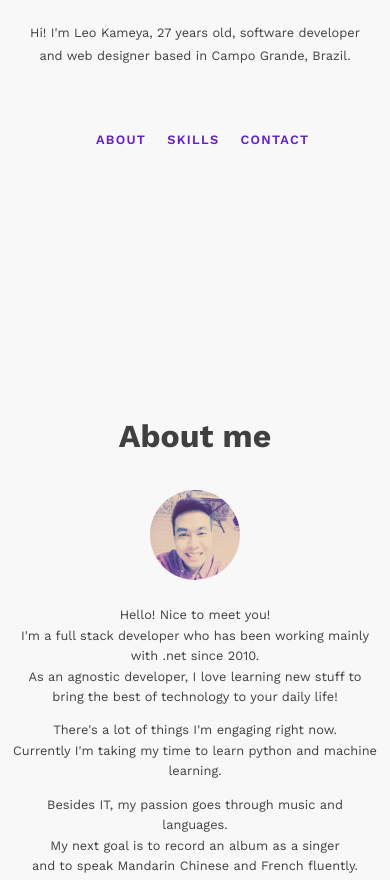
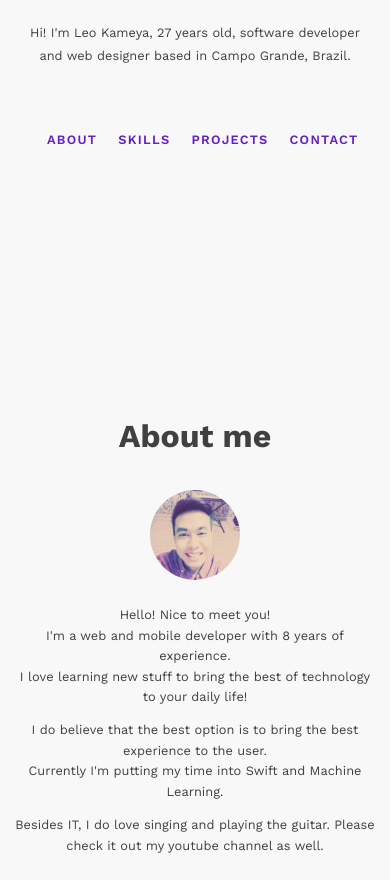
Before and after one commit to lkameya/leo-portfolio, a plain HTML site: page index.html in a window 390 px wide. Shown: the part 460-1340 px from the top of the page. Drawn offline with nearby package versions, Linux system fonts and the light colour scheme; a script that the page names is missing.

Commit message:
Adding projects section

```diff
--- a/index.html
+++ b/index.html
@@ -51,6 +51,9 @@
                             <a class="scrollClick" href="#work">skills</a>
                         </li>
                         <li>
+                            <a class="scrollClick" href="#projects">projects</a>
+                        </li>
+                        <li>
                             <a class="scrollClick" href="#contact">contact</a>
                         </li>
                     </ul>
@@ -74,15 +77,13 @@
 
             <div class="text">
                 <p>Hello! Nice to meet you! </p>
-                <p>I'm a full stack developer who has been working mainly with .net since 2010.</p>
-                <p>As an agnostic developer, I love learning new stuff to bring the best of technology to your daily life!</p>
+                <p>I'm a web and mobile developer with 8 years of experience.</p>
+                <p>I love learning new stuff to bring the best of technology to your daily life!</p>
                 <br>
-                <p>There's a lot of things I'm engaging right now.</p>
-                <p>Currently I'm taking my time to learn python and machine learning.</p>
+                <p>I do believe that the best option is to bring the best experience to the user.</p>
+                <p>Currently I'm putting my time into Swift and Machine Learning.</p>
                 <br>
-                <p>Besides IT, my passion goes through music and languages.</p>
-                <p>My next goal is to record an album as a singer</p>
-                <p>and to speak Mandarin Chinese and French fluently.</p>
+                <p>Besides IT, I do love singing and playing the guitar. Please check it out my youtube channel as well.</p>
             </div>
 
 
@@ -256,6 +257,13 @@
             </div>
         </section>
 
+        <section id="projects" class="page">
+                <div class="overlay"></div>
+                <canvas id="projects-canvas"></canvas>
+                <h1 class="title"> Projects </h1>
+
+        </section>
+
         <section id="contact" class="page">
             <div class="overlay"></div>
             <canvas id="contact-canvas"></canvas>
```
Also changed, not shown: 2 other files.
